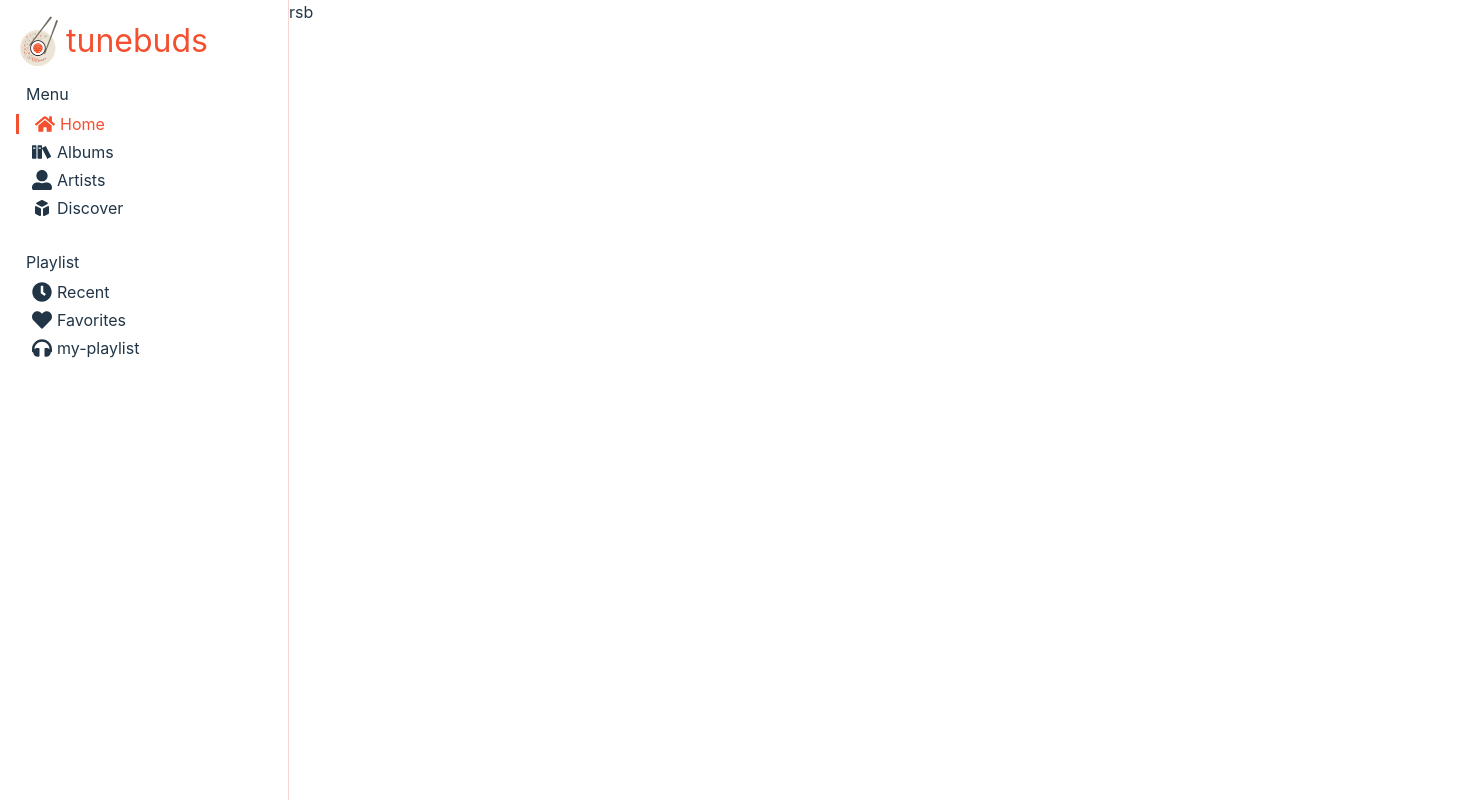
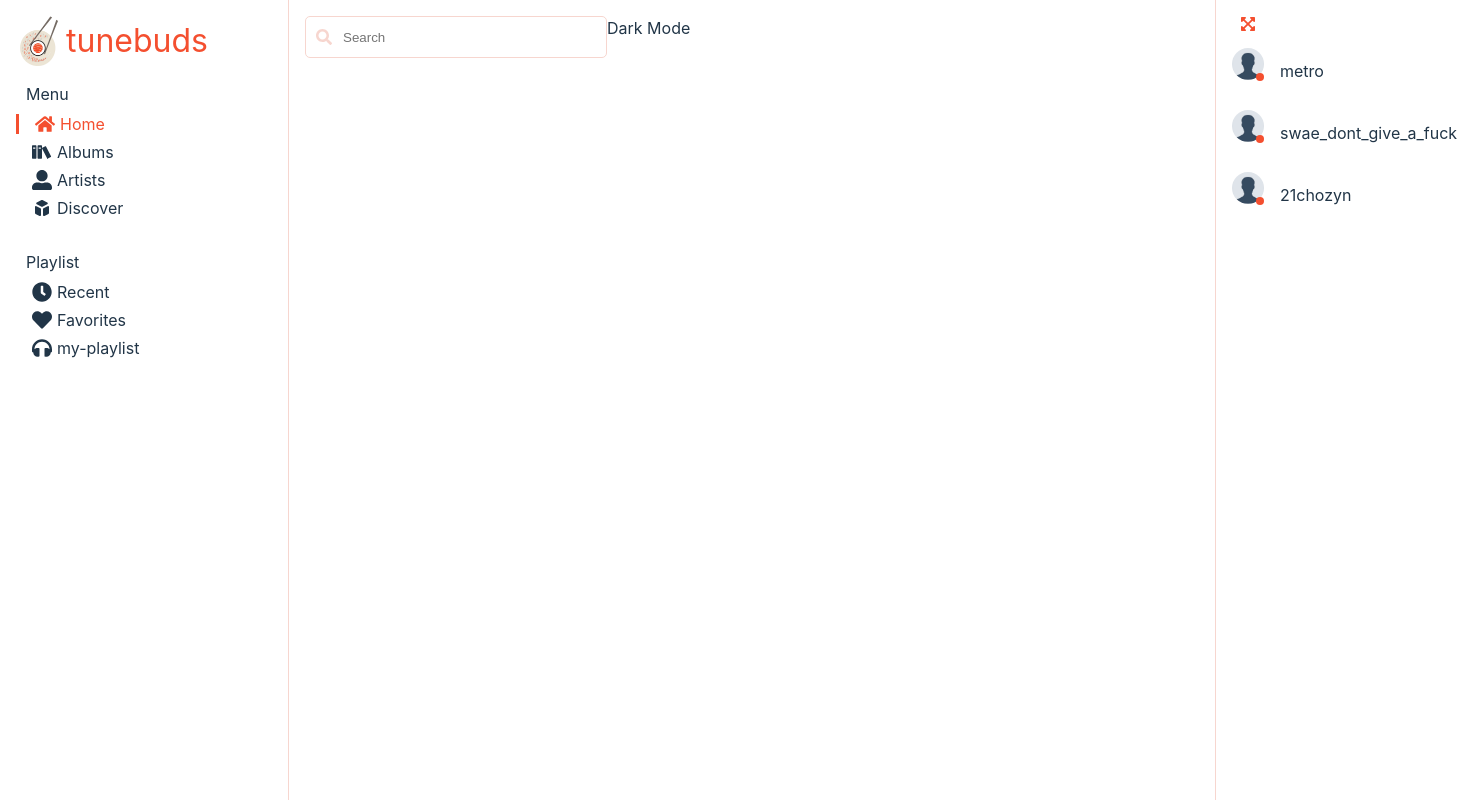
Before and after one commit to 21chozyn/tunebuds, a React (Vite) app: page / in a window 1280 px wide. Shown: the top 800 px of the page, 1457 px wide, since content can reach past the window. Built offline with nearby package versions, Linux system fonts and the light colour scheme.

Commit message:
right side bar added

```diff
--- a/src/Components/Home/index.jsx
+++ b/src/Components/Home/index.jsx
@@ -1,13 +1,24 @@
 import React from "react";
 import "./index.scss";
+
 //component imports
 import LeftSideBar from "../LeftSideBar";
 import RightSideBar from "../RightSideBar";
+import Search from "../Search";
+
 const index = () => {
   return (
     <div id="app">
       <LeftSideBar />
-      <RightSideBar/>
+      <div className="middle container">
+        <div className="top-part">
+          <Search />
+          <div id="mode">
+            <span>Dark Mode</span>
+          </div>
+        </div>
+      </div>
+      <RightSideBar />
     </div>
   );
 };
--- a/src/Components/Home/index.scss
+++ b/src/Components/Home/index.scss
@@ -1,5 +1,11 @@
-#app{
-    display: flex;
-    flex-direction: row;
-
+#app {
+  display: flex;
+  flex-direction: row;
+  .middle {
+    flex-basis: auto;
+    .top-part{
+      display: flex;
+      flex-direction: row;
+    }
+  }
 }
--- a/src/Components/LeftSideBar/index.scss
+++ b/src/Components/LeftSideBar/index.scss
@@ -1,12 +1,14 @@
+.container {
+  min-height: 100vh;
+  padding: 1rem;
+  display: flex;
+  flex-direction: column;
+  justify-content: start;
+}
 .left-side-bar {
   flex-basis: 20%;
   border-right: 1px solid var(--border-color);
-  min-height: 100vh;
-  padding: 1rem;
 
-  display: flex;
-  flex-direction: column;
-  justify-content: start;
   .logo-container {
     display: flex;
     flex-direction: row;
--- a/src/Components/RightSideBar/index.jsx
+++ b/src/Components/RightSideBar/index.jsx
@@ -1,9 +1,53 @@
-import React from 'react'
+import React from "react";
+import "./index.scss";
 
+//icon imports
+import { FaExpandArrowsAlt, FaCompressArrowsAlt } from "react-icons/fa";
+
+import avater from "../../assets/default-avatar.jpg";
+
+const listeners = [
+  { name: "metro", avater: avater, isOnline: true },
+  { name: "swae_dont_give_a_fuck", avater: avater, isOnline: true },
+  { name: "21chozyn", avater: avater, isOnline: true }
+];
 const index = () => {
+  const [isExpanded, setIsExpanded] = React.useState(false);
   return (
-    <div>rsb</div>
-  )
-}
+    <div
+      className="right-side-bar container"
+      style={
+        !isExpanded
+          ? { flexBasis: "1%", width: "2rem" }
+          : { flexBasis: "20%", width: "150px" }
+      }
+    >
+      {isExpanded ? (
+        <FaCompressArrowsAlt
+          onClick={() => {
+            setIsExpanded((prev) => !prev);
+          }}
+        />
+      ) : (
+        <FaExpandArrowsAlt
+          onClick={() => {
+            setIsExpanded((prev) => !prev);
+          }}
+        />
+      )}
+      <ul id="listeners">
+        {listeners.map((listener) => (
+          <li>
+            <div className="avatar-container">
+              <img src={listener.avater} alt="avatar" />
+              {listener.isOnline && <div className="online" />}
+            </div>
+            <span>{listener.name}</span>
+          </li>
+        ))}
+      </ul>
+    </div>
+  );
+};
 
-export default index
+export default index;
--- /dev/null
+++ b/src/Components/RightSideBar/index.scss
@@ -0,0 +1,44 @@
+.right-side-bar {
+  flex-basis: 20%;
+  width: 150px;
+  border-left: 1px solid var(--border-color);
+  margin-left: auto;
+  transition: all 0.3s;
+  > svg {
+    color: var(--theme-color);
+    cursor: pointer;
+    padding: 0 0.5rem;
+
+  }
+  #listeners {
+    margin: 0;
+    padding: 0;
+    list-style-type: none;
+    li {
+      margin: 1rem 0;
+      display: flex;
+      align-items: center;
+      .avatar-container {
+        img {
+          border-radius: 50%;
+          width: 2rem;
+          height: 2rem;
+        }
+        .online {
+          position: relative;
+          top: -0.8rem;
+          left: 1.5rem;
+          border-radius: 50%;
+          background-color: var(--theme-color);
+          width: 0.5rem;
+          height: 0.5rem;
+        }
+      }
+
+      span {
+        line-height: 2rem;
+        padding-left: 1rem;
+      }
+    }
+  }
+}
--- /dev/null
+++ b/src/Components/Search/index.jsx
@@ -0,0 +1,16 @@
+import React from "react";
+import "./index.scss";
+
+import { FaSearch } from "react-icons/fa";
+
+const index = () => {
+
+  return (
+    <div className="search-bar">
+      <FaSearch />
+      <input type="search" placeholder="Search" />
+    </div>
+  );
+};
+
+export default index;
--- /dev/null
+++ b/src/Components/Search/index.scss
@@ -0,0 +1,34 @@
+.search-bar {
+  border: 1px solid var(--border-color);
+  width: 300px;
+  height: 40px;
+  border-radius: 5px;
+  display: flex;
+  align-items: center;
+
+  color: var(--border-color);
+  cursor: text;
+  svg {
+    // display: none;
+    padding: 0 10px;
+    color: inherit;
+    pointer-events: none;
+    flex-shrink: 0;
+  }
+
+  input {
+
+    width: 260px;
+    margin-left: 35px;
+    background-color: inherit;
+    border: none;
+    position: absolute;
+//  transform: translateX(-45px);
+  &:focus-visible {
+      border: none;
+      border-bottom: 1px solid var(--theme-color);
+      outline: none;
+    }
+
+  }
+}
```
Also changed, not shown: src/assets/default-avatar.jpg (added).
